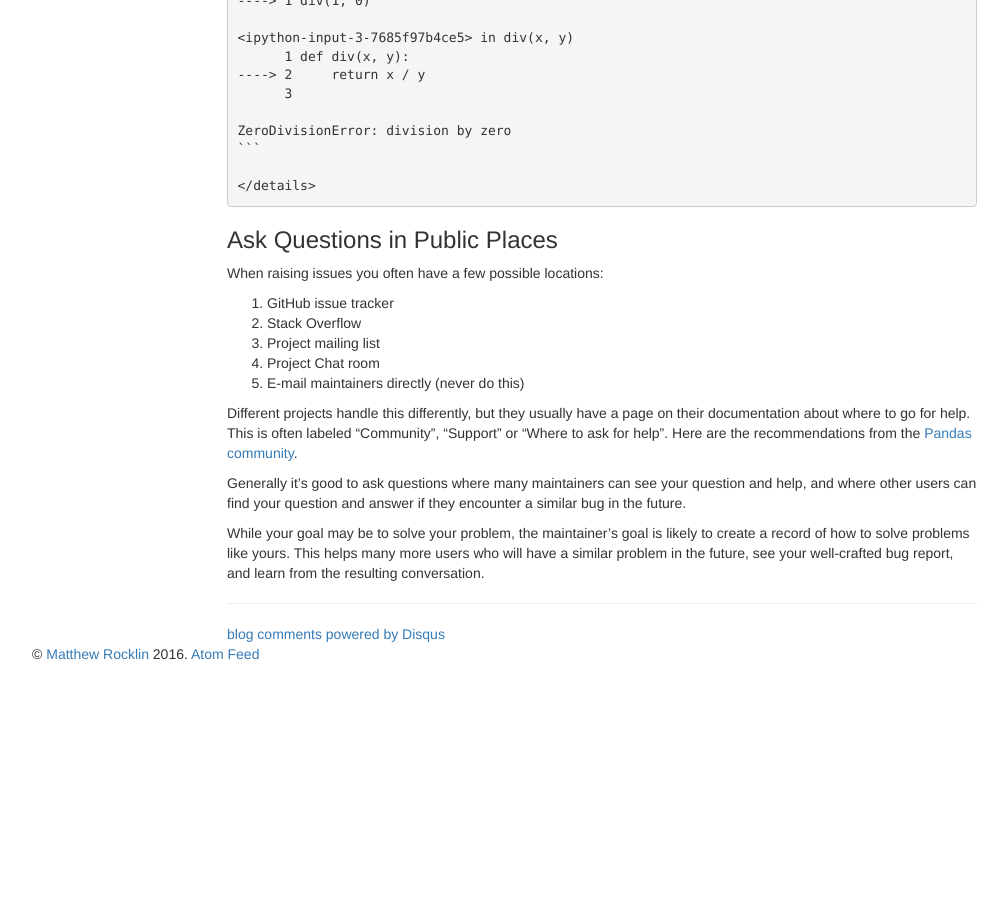
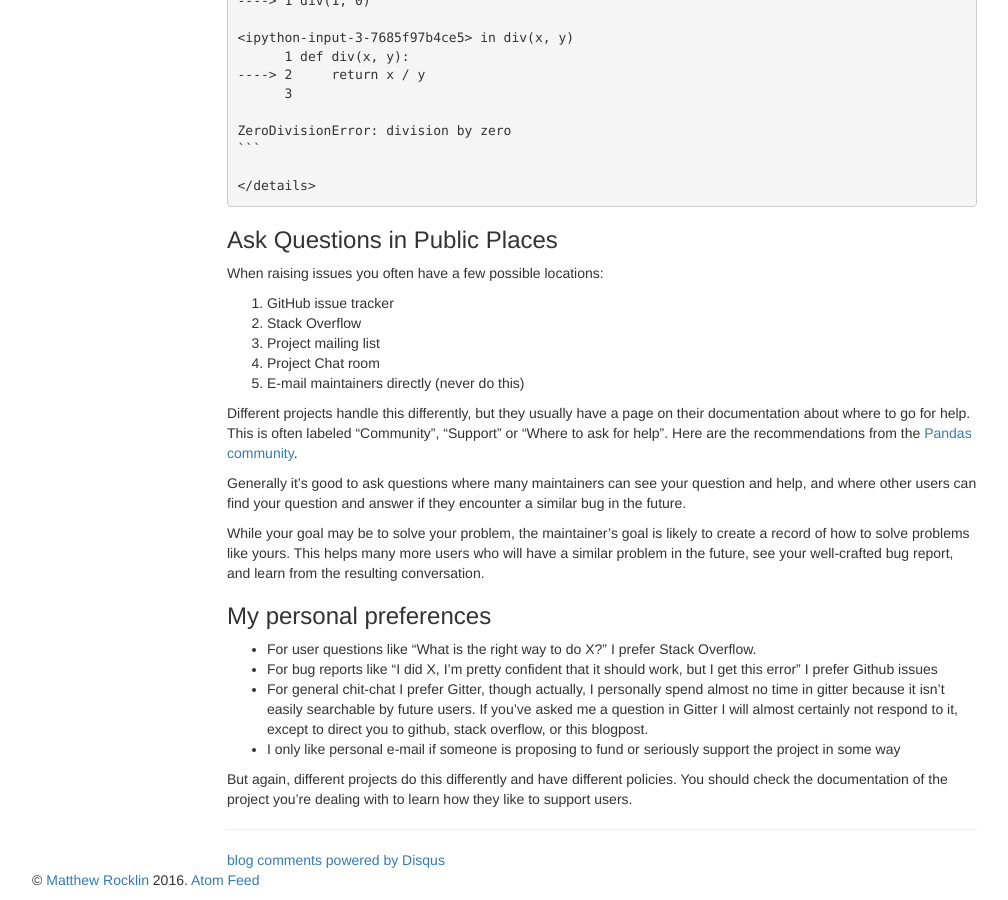
Before and after one commit to besyskymnbk/blog, a Jekyll site: the page built from _posts/work/2018-02-28-minimal-bug-reports.md, in a window 1280 px wide and 900 px high, scrolled down 4269 px. Shown: the whole window, without its empty margins (38-1046 px from the left). Built offline with Jekyll 4.4.1, drawn with Linux system fonts in a browser that asks for light colours; comment, search, counter and statistics services are not loaded; before the commit the page ends 4943 px from its top, so only the background shows below that.

Commit message:
add note on personal preferences to bug report post

```diff
--- a/_posts/work/2018-02-28-minimal-bug-reports.md
+++ b/_posts/work/2018-02-28-minimal-bug-reports.md
@@ -290,3 +290,21 @@ While your goal may be to solve your problem, the maintainer's goal is likely
 to create a record of how to solve problems like yours.  This helps many more
 users who will have a similar problem in the future, see your well-crafted bug
 report, and learn from the resulting conversation.
+
+
+### My personal preferences
+
+-   For user questions like "What is the right way to do X?" I prefer Stack Overflow.
+-   For bug reports like "I did X, I'm pretty confident that it should work, but I
+    get this error" I prefer Github issues
+-   For general chit-chat I prefer Gitter, though actually, I personally spend
+    almost no time in gitter because it isn't easily searchable by future
+    users.  If you've asked me a question in Gitter I will almost certainly
+    not respond to it, except to direct you to github, stack overflow, or this
+    blogpost.
+-   I only like personal e-mail if someone is proposing to fund or seriously
+    support the project in some way
+
+But again, different projects do this differently and have different policies.
+You should check the documentation of the project you're dealing with to learn
+how they like to support users.
```
